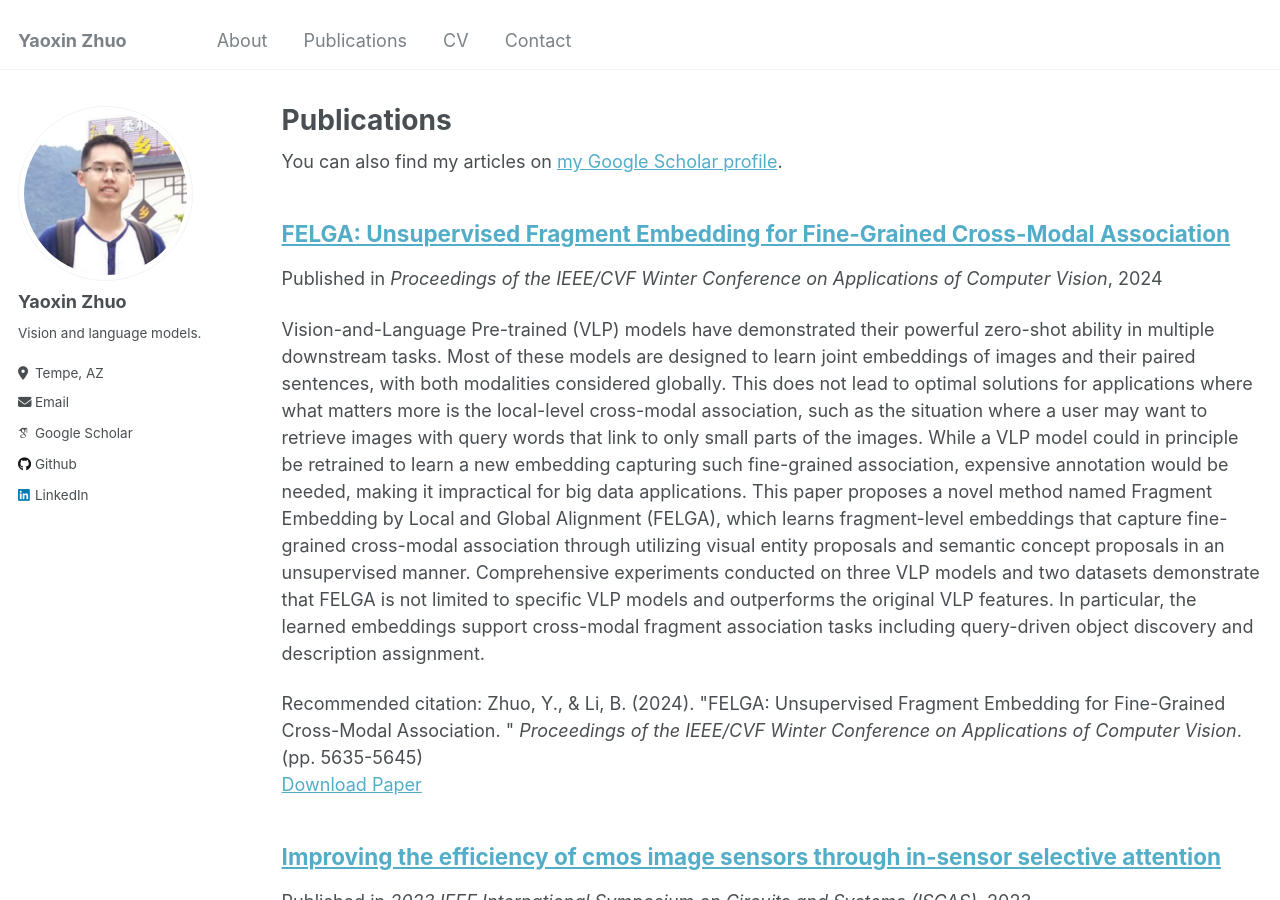
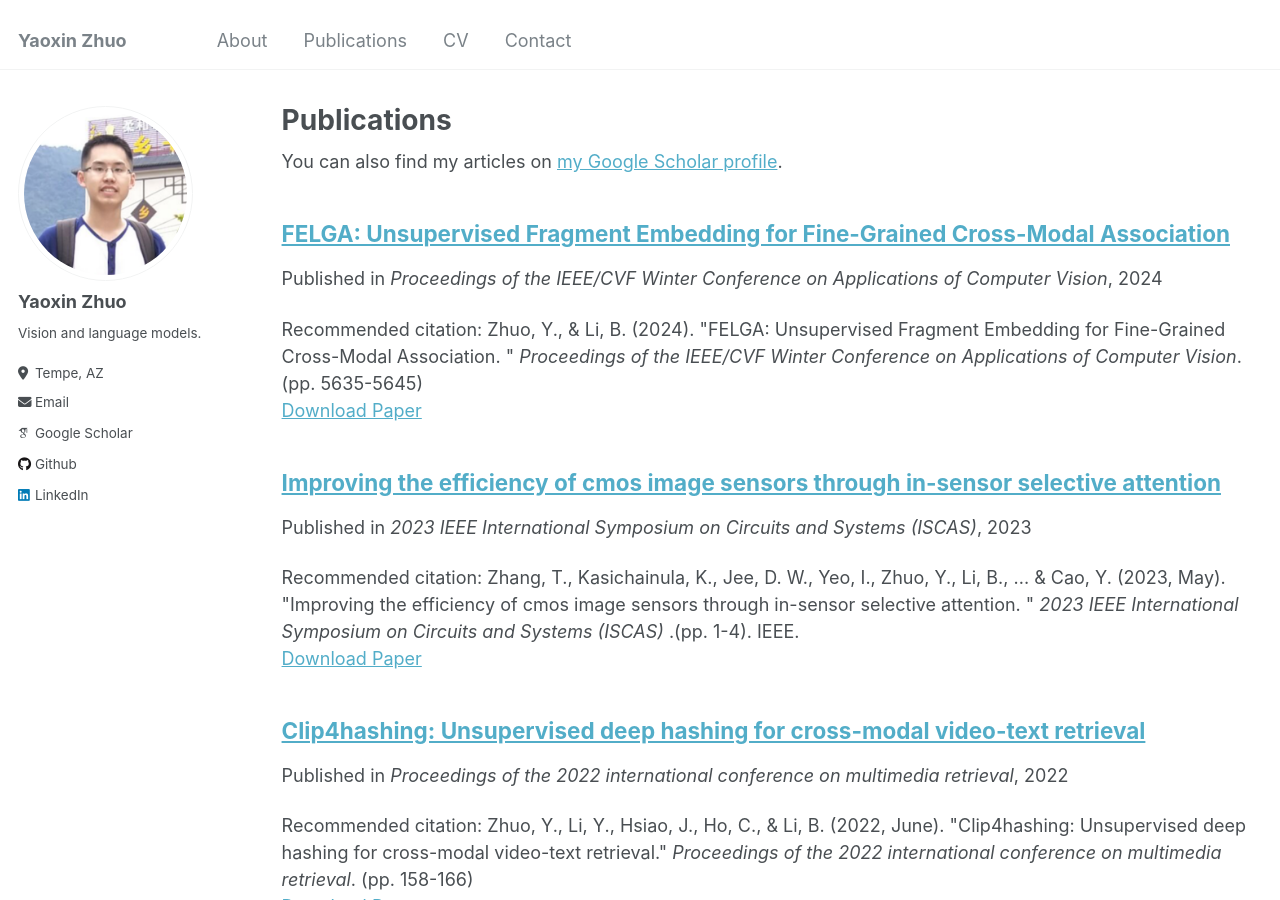
Before and after one commit to yaoxinzhuo/yaoxinzhuo.github.io, a Jekyll site: the page built from _pages/publications.md, in a window 1280 px wide and 900 px high. Built offline with Jekyll 4.4.1, drawn with Linux system fonts in a browser that asks for light colours; some web fonts are replaced.

Commit message:
Update 2024-FELGA.md

```diff
--- a/_publications/2024-FELGA.md
+++ b/_publications/2024-FELGA.md
@@ -2,7 +2,6 @@
 title: "FELGA: Unsupervised Fragment Embedding for Fine-Grained Cross-Modal Association"
 collection: publications
 permalink: /publication/2024-FELGA
-excerpt: 'Vision-and-Language Pre-trained (VLP) models have demonstrated their powerful zero-shot ability in multiple downstream tasks. Most of these models are designed to learn joint embeddings of images and their paired sentences, with both modalities considered globally. This does not lead to optimal solutions for applications where what matters more is the local-level cross-modal association, such as the situation where a user may want to retrieve images with query words that link to only small parts of the images. While a VLP model could in principle be retrained to learn a new embedding capturing such fine-grained association, expensive annotation would be needed, making it impractical for big data applications. This paper proposes a novel method named Fragment Embedding by Local and Global Alignment (FELGA), which learns fragment-level embeddings that capture fine-grained cross-modal association through utilizing visual entity proposals and semantic concept proposals in an unsupervised manner. Comprehensive experiments conducted on three VLP models and two datasets demonstrate that FELGA is not limited to specific VLP models and outperforms the original VLP features. In particular, the learned embeddings support cross-modal fragment association tasks including query-driven object discovery and description assignment.'
 date: 2024-01-08
 venue: 'Proceedings of the IEEE/CVF Winter Conference on Applications of Computer Vision'
 paperurl: 'http://academicpages.github.io/files/2024-FELGA.pdf'
```
